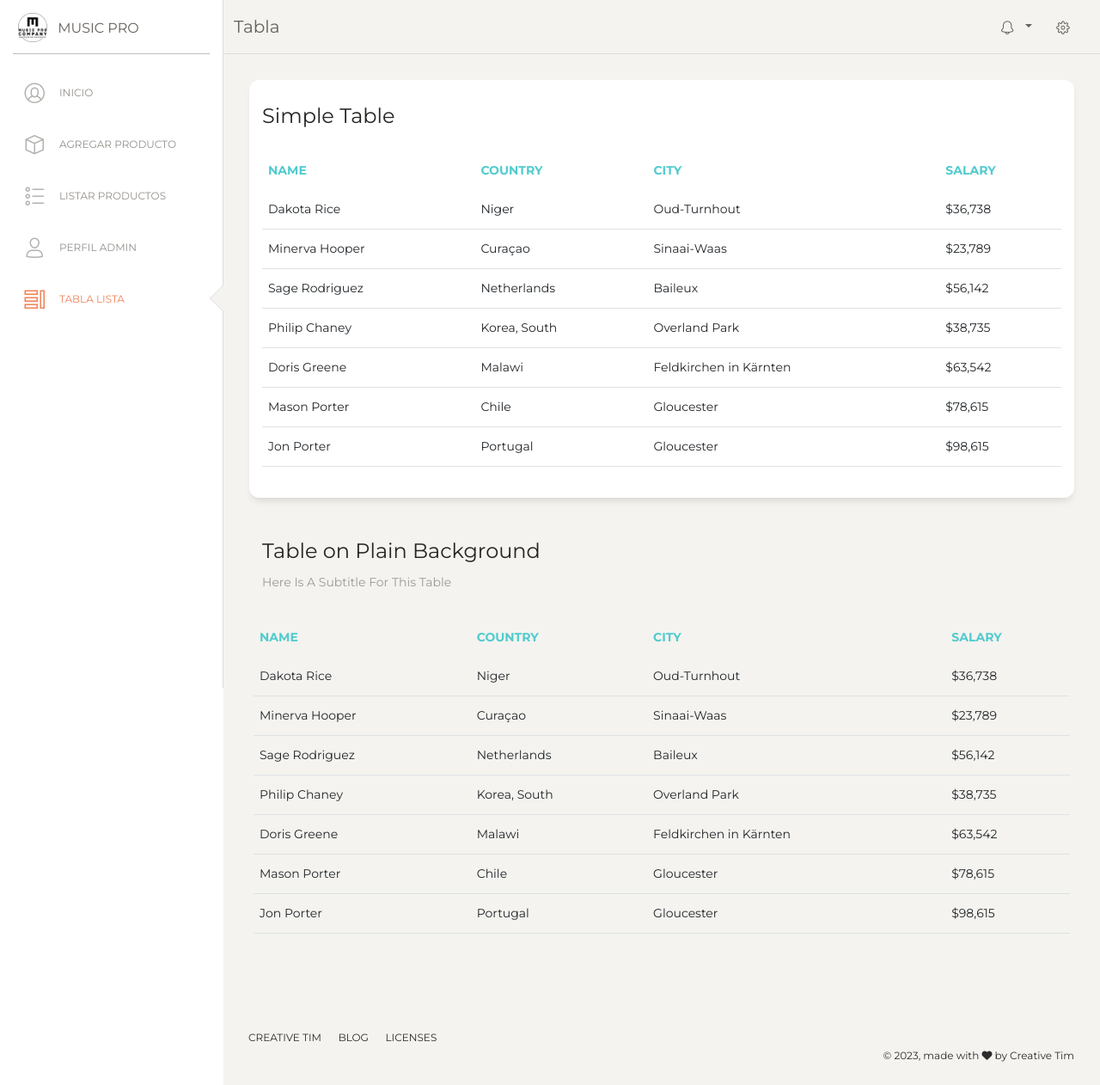
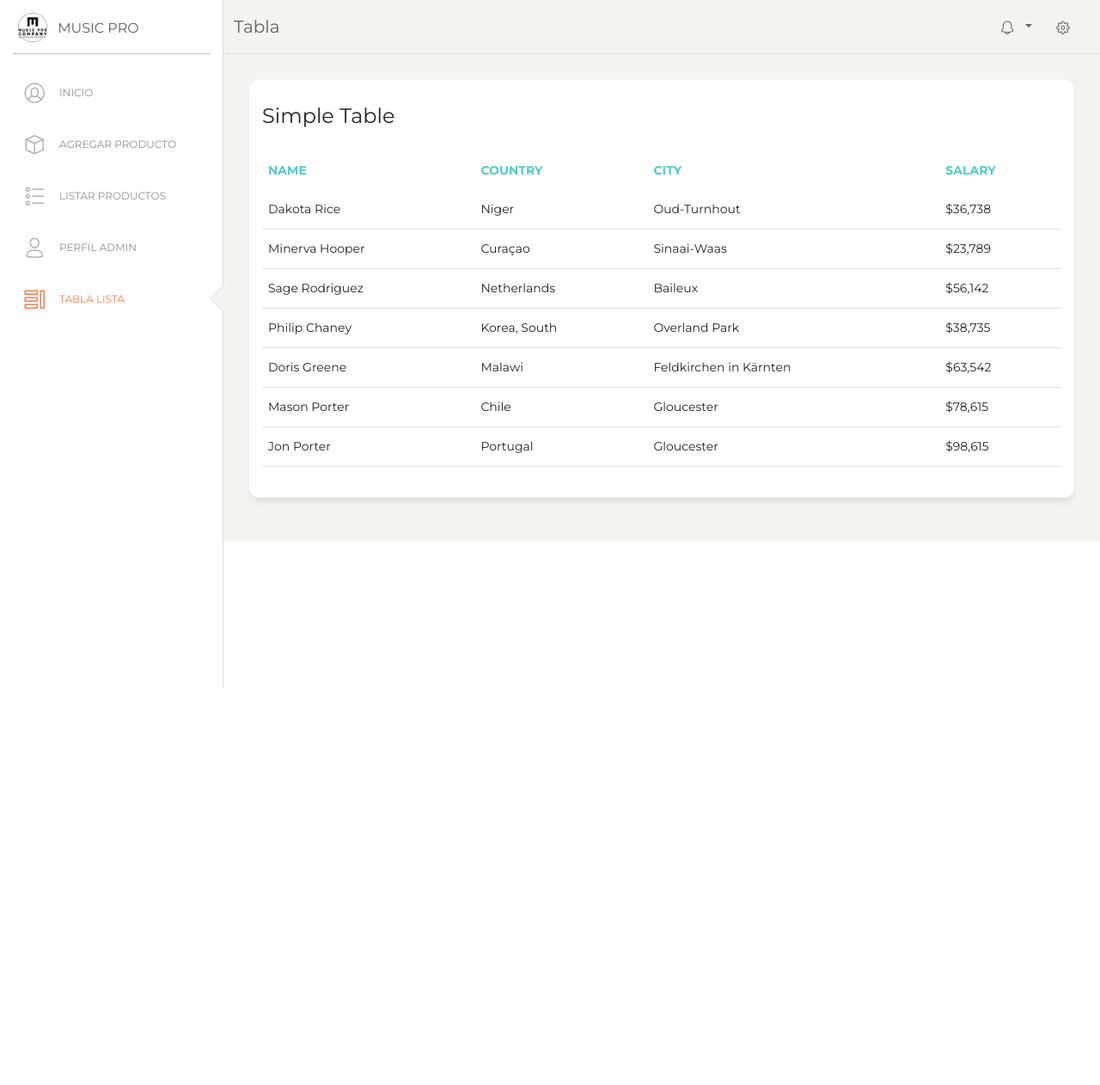
Before and after one commit to Nyafiu/Integracion_MusicPro, a Flask app: page /tables in a window 1280 px wide. Shown: the whole page at 86% size. After the commit the page ends 800 px from the top, so only its background shows below. Run offline with Flask 3, Linux system fonts and the light colour scheme; some libraries are stand-ins or nearby versions.

Commit message:
no mostrar tables

```diff
--- a/src/templates/agregarProducto.html
+++ b/src/templates/agregarProducto.html
@@ -61,12 +61,6 @@
                     <a href="./perfilAdmin">
                     <i class="nc-icon nc-single-02"></i>
                     <p>Perfil admin</p>
-                    </a>
-                </li>
-                <li>
-                    <a href="./tables">
-                    <i class="nc-icon nc-tile-56"></i>
-                    <p>Tabla lista</p>
                     </a>
                 </li>
                 </ul>
--- a/src/templates/listarProducto.html
+++ b/src/templates/listarProducto.html
@@ -63,12 +63,6 @@
                     <a href="./perfilAdmin">
                     <i class="nc-icon nc-single-02"></i>
                     <p>Perfil admin</p>
-                    </a>
-                </li>
-                <li>
-                    <a href="./tables">
-                    <i class="nc-icon nc-tile-56"></i>
-                    <p>Tabla lista</p>
                     </a>
                 </li>
                 </ul>
--- a/src/templates/perfilAdmin.html
+++ b/src/templates/perfilAdmin.html
@@ -56,12 +56,6 @@
             <a href="./perfilAdmin">
               <i class="nc-icon nc-single-02"></i>
               <p>Perfil admin</p>
-            </a>
-          </li>
-          <li>
-            <a href="./tables">
-              <i class="nc-icon nc-tile-56"></i>
-              <p>Tabla lista</p>
             </a>
           </li>
         </ul>
--- a/src/templates/tables.html
+++ b/src/templates/tables.html
@@ -16,8 +16,7 @@
   <!-- CSS Files -->
   <link rel="stylesheet" href="{{ url_for('static', filename='assets/css/bootstrap.min.css') }}">
   <link rel="stylesheet" href="{{ url_for('static', filename='assets/css/paper-dashboard.css') }}">
-  <!-- CSS Just for demo purpose, don't include it in your project -->
-  <link href="assets/demo/demo.css" rel="stylesheet" />
+
 </head>
 
 <body class="">
@@ -243,156 +242,8 @@
               </div>
             </div>
           </div>
-          <div class="col-md-12">
-            <div class="card card-plain">
-              <div class="card-header">
-                <h4 class="card-title"> Table on Plain Background</h4>
-                <p class="card-category"> Here is a subtitle for this table</p>
-              </div>
-              <div class="card-body">
-                <div class="table-responsive">
-                  <table class="table">
-                    <thead class=" text-primary">
-                      <th>
-                        Name
-                      </th>
-                      <th>
-                        Country
-                      </th>
-                      <th>
-                        City
-                      </th>
-                      <th class="text-right">
-                        Salary
-                      </th>
-                    </thead>
-                    <tbody>
-                      <tr>
-                        <td>
-                          Dakota Rice
-                        </td>
-                        <td>
-                          Niger
-                        </td>
-                        <td>
-                          Oud-Turnhout
-                        </td>
-                        <td class="text-right">
-                          $36,738
-                        </td>
-                      </tr>
-                      <tr>
-                        <td>
-                          Minerva Hooper
-                        </td>
-                        <td>
-                          Curaçao
-                        </td>
-                        <td>
-                          Sinaai-Waas
-                        </td>
-                        <td class="text-right">
-                          $23,789
-                        </td>
-                      </tr>
-                      <tr>
-                        <td>
-                          Sage Rodriguez
-                        </td>
-                        <td>
-                          Netherlands
-                        </td>
-                        <td>
-                          Baileux
-                        </td>
-                        <td class="text-right">
-                          $56,142
-                        </td>
-                      </tr>
-                      <tr>
-                        <td>
-                          Philip Chaney
-                        </td>
-                        <td>
-                          Korea, South
-                        </td>
-                        <td>
-                          Overland Park
-                        </td>
-                        <td class="text-right">
-                          $38,735
-                        </td>
-                      </tr>
-                      <tr>
-                        <td>
-                          Doris Greene
-                        </td>
-                        <td>
-                          Malawi
-                        </td>
-                        <td>
-                          Feldkirchen in Kärnten
-                        </td>
-                        <td class="text-right">
-                          $63,542
-                        </td>
-                      </tr>
-                      <tr>
-                        <td>
-                          Mason Porter
-                        </td>
-                        <td>
-                          Chile
-                        </td>
-                        <td>
-                          Gloucester
-                        </td>
-                        <td class="text-right">
-                          $78,615
-                        </td>
-                      </tr>
-                      <tr>
-                        <td>
-                          Jon Porter
-                        </td>
-                        <td>
-                          Portugal
-                        </td>
-                        <td>
-                          Gloucester
-                        </td>
-                        <td class="text-right">
-                          $98,615
-                        </td>
-                      </tr>
-                    </tbody>
-                  </table>
-                </div>
-              </div>
-            </div>
-          </div>
         </div>
       </div>
-      <footer class="footer footer-black  footer-white ">
-        <div class="container-fluid">
-          <div class="row">
-            <nav class="footer-nav">
-              <ul>
-                <li><a href="https://www.creative-tim.com" target="_blank">Creative Tim</a></li>
-                <li><a href="https://www.creative-tim.com/blog" target="_blank">Blog</a></li>
-                <li><a href="https://www.creative-tim.com/license" target="_blank">Licenses</a></li>
-              </ul>
-            </nav>
-            <div class="credits ml-auto">
-              <span class="copyright">
-                © <script>
-                  document.write(new Date().getFullYear())
-                </script>, made with <i class="fa fa-heart heart"></i> by Creative Tim
-              </span>
-            </div>
-          </div>
-        </div>
-      </footer>
     </div>
   </div>
   <!--   Core JS Files   -->
```
Also changed, not shown: src/templates/vistaAdmin.html (+6 -6 lines).
